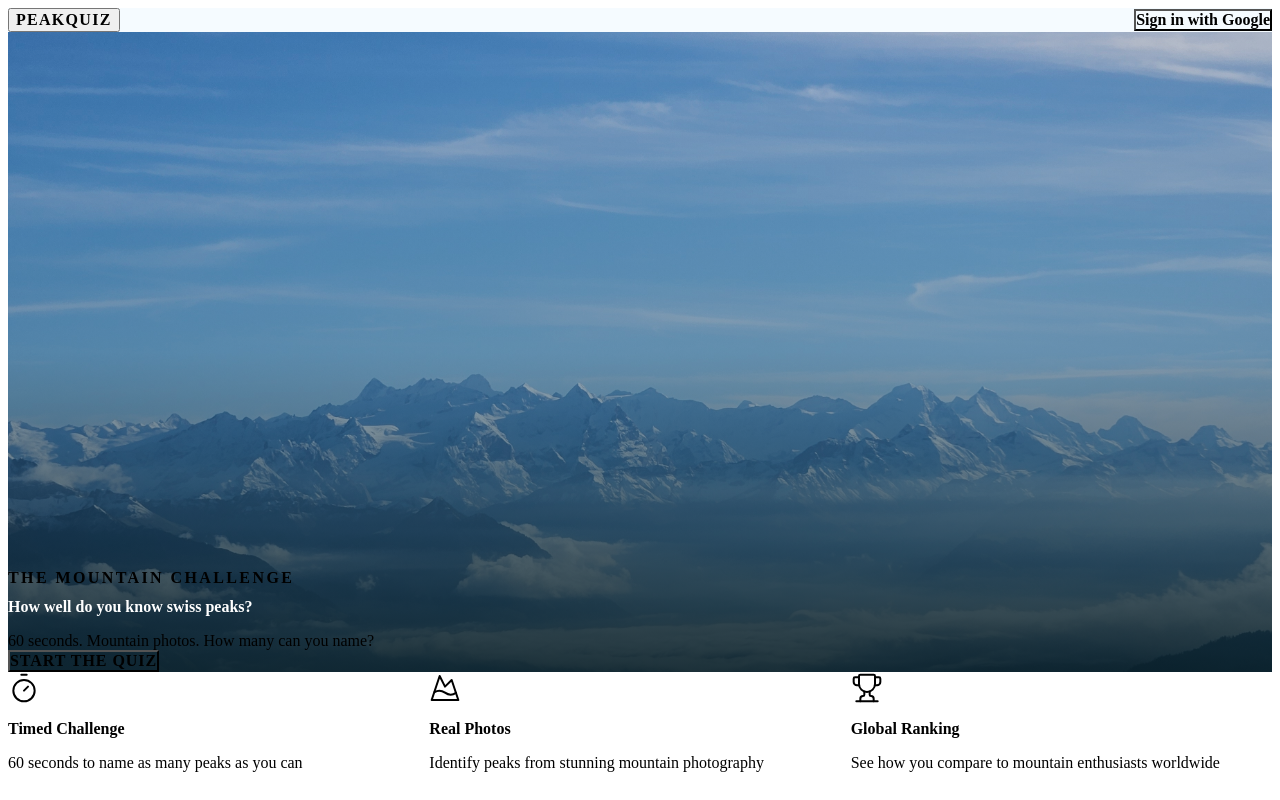
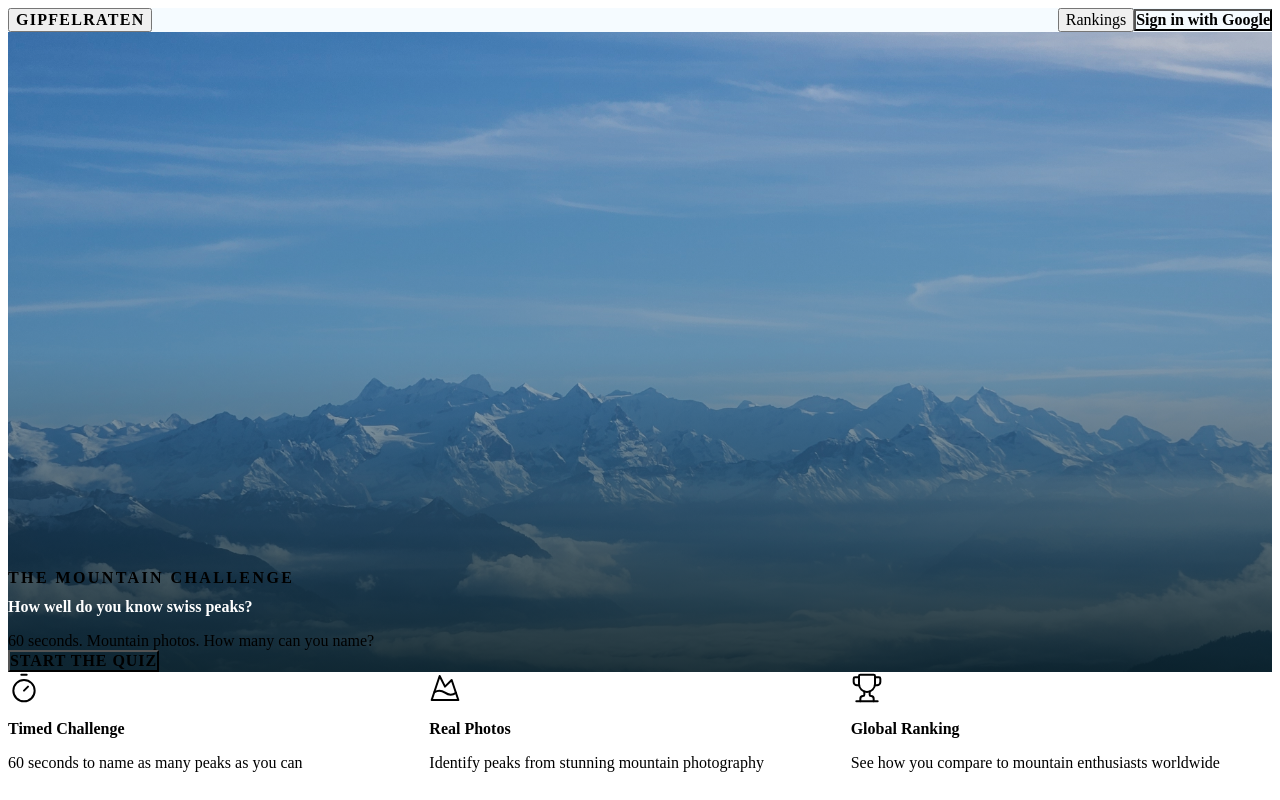
Before and after one commit to xorg/peakquiz, a React (Vite) app in the folder frontend/: page / in a window 1280 px wide. Built offline with nearby package versions, Linux system fonts and the light colour scheme; no server answers; the HTML template or start-up script is replaced by a standard one.

Commit message:
Create ranking page

```diff
--- a/frontend/src/App.tsx
+++ b/frontend/src/App.tsx
@@ -27,10 +27,11 @@ export default function App() {
         onLogoutClick={logout}
         onProfileClick={() => setRoute('profile')}
         onHomeClick={() => setRoute('home')}
+        onLeaderboardClick={() => setRoute('leaderboard')}
       />
       {route === 'home' && <LandingPage onStart={() => setRoute('quiz')} />}
       {route === 'quiz' && <QuizPage />}
-      {route === 'leaderboard' && <LeaderboardPage />}
+      {route === 'leaderboard' && <LeaderboardPage onPlay={() => setRoute('quiz')} />}
       {route === 'profile' && <ProfilePage />}
     </>
   )
--- a/frontend/src/components/Navigation.module.css
+++ b/frontend/src/components/Navigation.module.css
@@ -28,6 +28,18 @@
   display: flex;
   align-items: center;
   gap: var(--space-4);
+}
+
+.navLink {
+  font-family: var(--font-label);
+  font-weight: 500;
+  font-size: var(--text-label-lg);
+  color: var(--color-on-surface-variant);
+  transition: color var(--transition-fast);
+}
+
+.navLink:hover {
+  color: var(--color-primary);
 }
 
 .usernameBtn {
--- a/frontend/src/components/Navigation.tsx
+++ b/frontend/src/components/Navigation.tsx
@@ -8,15 +8,19 @@ interface Props {
   onLogoutClick: () => void
   onProfileClick: () => void
   onHomeClick: () => void
+  onLeaderboardClick: () => void
 }
 
-export function Navigation({ user, onLoginClick, onLogoutClick, onProfileClick, onHomeClick }: Props) {
+export function Navigation({ user, onLoginClick, onLogoutClick, onProfileClick, onHomeClick, onLeaderboardClick }: Props) {
   const { t } = useTranslation()
 
   return (
     <nav className={styles.nav}>
-      <button className={styles.brand} onClick={onHomeClick}>PEAKQUIZ</button>
+      <button className={styles.brand} onClick={onHomeClick}>GIPFELRATEN</button>
       <div className={styles.actions}>
+        <button className={styles.navLink} onClick={onLeaderboardClick}>
+          {t('globalRankings')}
+        </button>
         {user ? (
           <>
             <button className={styles.usernameBtn} onClick={onProfileClick}>
--- a/frontend/src/i18n/translations.ts
+++ b/frontend/src/i18n/translations.ts
@@ -54,7 +54,7 @@ export const translations = {
   },
   de: {
     // Landing
-    eyebrow: 'DIE BERG-HERAUSFORDERUNG',
+    eyebrow: '',
     headline: 'Wie gut kennst du die Gipfel der Schweiz?',
     tagline: '60 Sekunden. Bergfotos. Wie viele kannst du benennen?',
     heroAlt: 'Blick von einem felsigen Alpenvorsprung in ein nebelgefülltes Tal',
--- a/frontend/src/pages/LeaderboardPage.module.css
+++ b/frontend/src/pages/LeaderboardPage.module.css
@@ -56,6 +56,11 @@
   box-shadow: var(--shadow-ambient);
 }
 
+.playRow {
+  display: flex;
+  justify-content: center;
+}
+
 .leaderboard {
   display: flex;
   flex-direction: column;
--- a/frontend/src/pages/LeaderboardPage.tsx
+++ b/frontend/src/pages/LeaderboardPage.tsx
@@ -8,9 +8,10 @@ import styles from './LeaderboardPage.module.css'
 interface Props {
   finalScore?: number
   onPlayAgain?: () => void
+  onPlay?: () => void
 }
 
-export function LeaderboardPage({ finalScore, onPlayAgain }: Props) {
+export function LeaderboardPage({ finalScore, onPlayAgain, onPlay }: Props) {
   const [entries, setEntries] = useState<RankingEntry[]>([])
   const [loading, setLoading] = useState(true)
   const { t } = useTranslation()
@@ -36,6 +37,12 @@ export function LeaderboardPage({ finalScore, onPlayAgain }: Props) {
         </div>
       )}
 
+      {onPlay && finalScore === undefined && (
+        <div className={styles.playRow}>
+          <button className={styles.playAgain} onClick={onPlay}>{t('quizStart')}</button>
+        </div>
+      )}
+
       <section className={styles.leaderboard}>
         <h2 className={styles.sectionTitle}>{t('globalRankings')}</h2>
         {loading ? (
```
